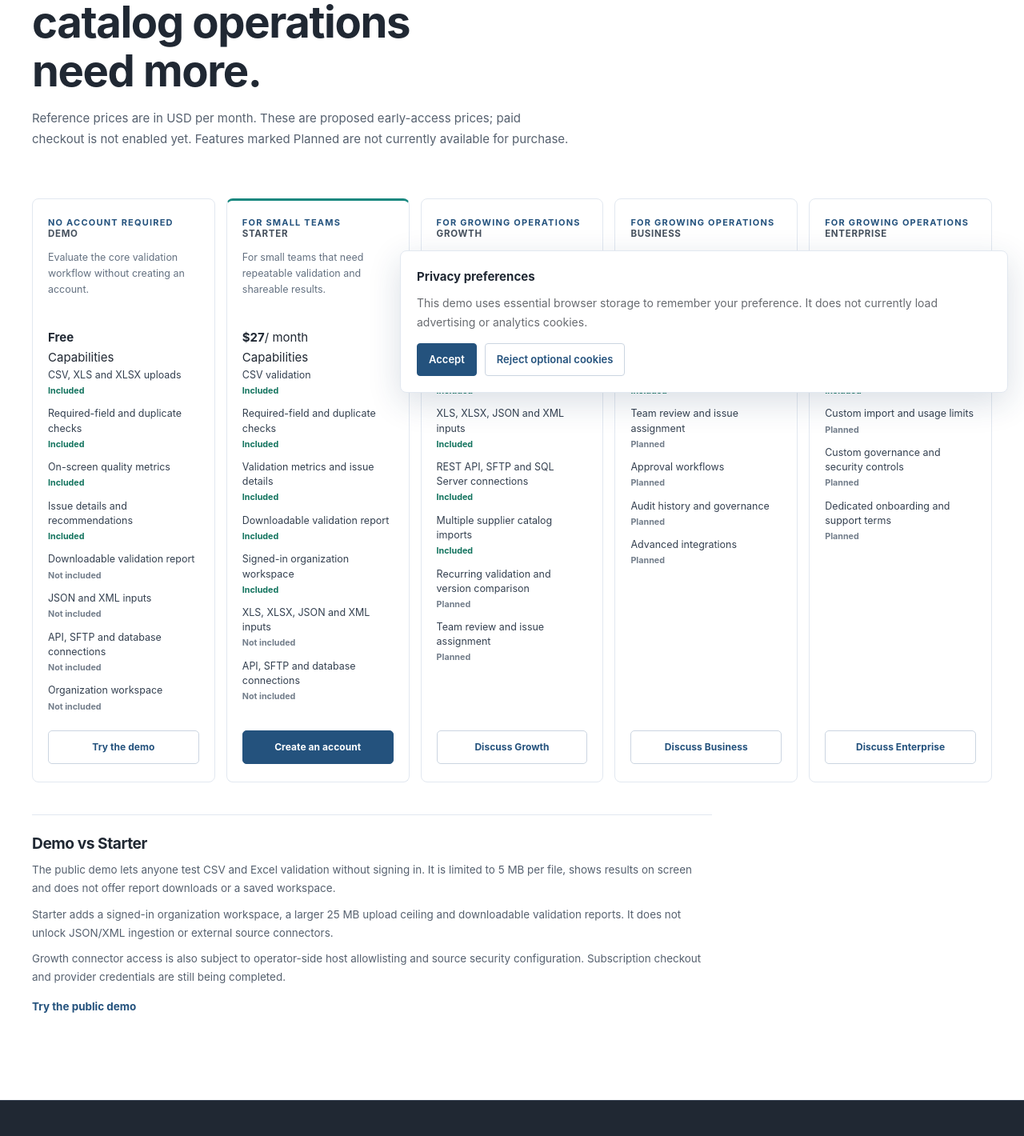
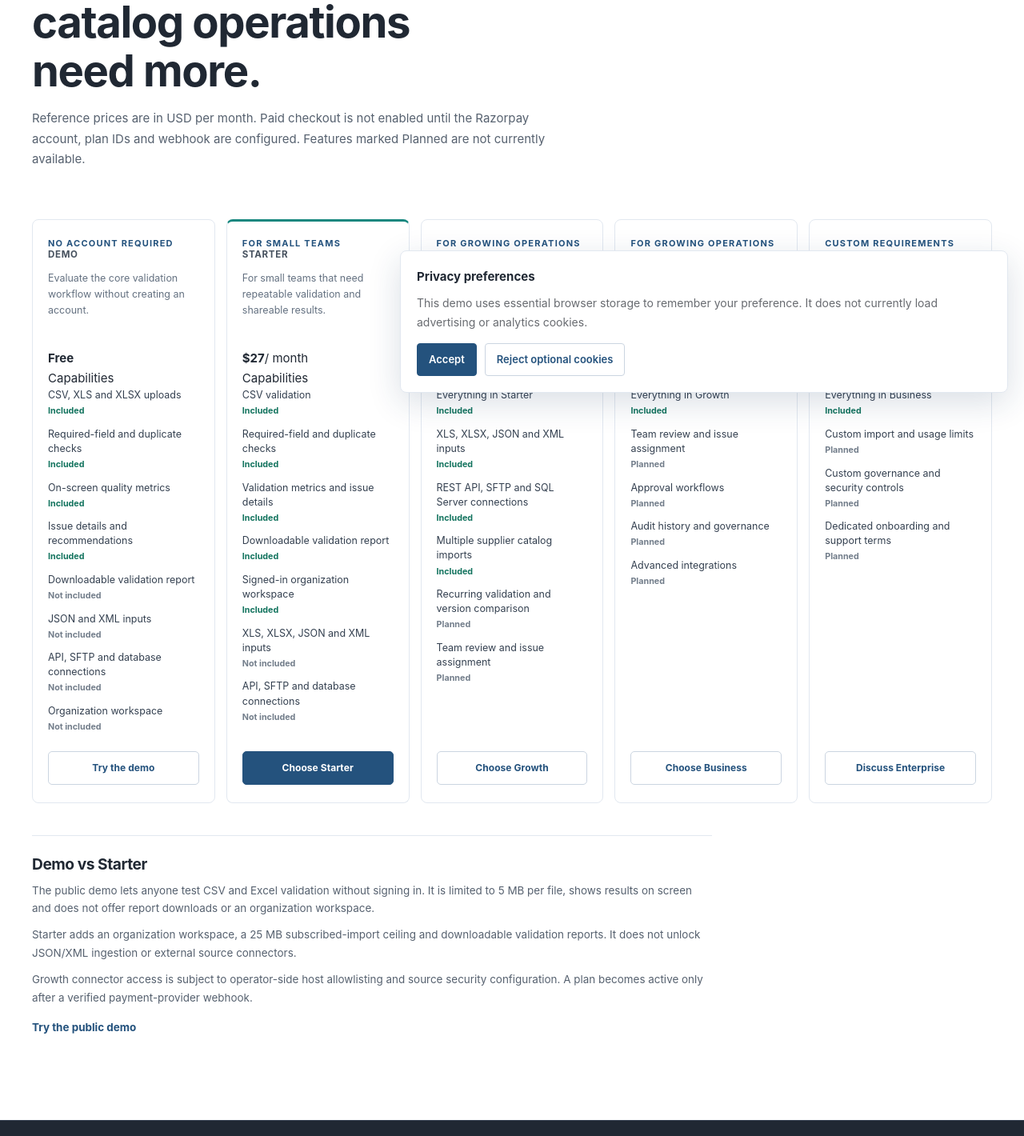
Before and after one commit to Revanth6699/compat-flow, a Next.js app in the folder frontend/: page /pricing in a window 1280 px wide. Shown: the part 289-1709 px from the top of the page at 80% size. Built offline with nearby package versions, Linux system fonts and the light colour scheme; no server answers.

Commit message:
Make pricing actions subscription-aware

```diff
--- a/frontend/app/pricing/page.tsx
+++ b/frontend/app/pricing/page.tsx
@@ -1,11 +1,12 @@
 "use client";
 
 import Link from "next/link";
+import { useAuth } from "@/components/auth-provider";
 
 type FeatureStatus = "Included" | "Planned" | "Not included";
 type Plan = {
-  name: string; price: string; description: string; featured?: boolean;
-  features: [string, FeatureStatus][]; action: string; href: string;
+  name: string; code?: string; price: string; description: string; featured?: boolean;
+  features: [string, FeatureStatus][]; action: string; href: string; custom?: boolean;
 };
 
 const plans: Plan[] = [
@@ -24,7 +25,7 @@ const plans: Plan[] = [
     action: "Try the demo", href: "/catalog/import",
   },
   {
-    name: "Starter", price: "$27", description: "For small teams that need repeatable validation and shareable results.", featured: true,
+    name: "Starter", code: "starter", price: "$27", description: "For small teams that need repeatable validation and shareable results.", featured: true,
     features: [
       ["CSV validation", "Included"],
       ["Required-field and duplicate checks", "Included"],
@@ -34,10 +35,10 @@ const plans: Plan[] = [
       ["XLS, XLSX, JSON and XML inputs", "Not included"],
       ["API, SFTP and database connections", "Not included"],
     ],
-    action: "Create an account", href: "/sign-up",
+    action: "Choose Starter", href: "/billing?plan=starter",
   },
   {
-    name: "Growth", price: "$64", description: "For teams working with multiple supplier feeds and connected data sources.",
+    name: "Growth", code: "growth", price: "$64", description: "For teams working with multiple supplier feeds and connected data sources.",
     features: [
       ["Everything in Starter", "Included"],
       ["XLS, XLSX, JSON and XML inputs", "Included"],
@@ -46,10 +47,10 @@ const plans: Plan[] = [
       ["Recurring validation and version comparison", "Planned"],
       ["Team review and issue assignment", "Planned"],
     ],
-    action: "Discuss Growth", href: "/contact?intent=pricing&plan=growth",
+    action: "Choose Growth", href: "/billing?plan=growth",
   },
   {
-    name: "Business", price: "$153", description: "For operations teams coordinating catalog quality across departments.",
+    name: "Business", code: "business", price: "$153", description: "For operations teams coordinating catalog quality across departments.",
     features: [
       ["Everything in Growth", "Included"],
       ["Team review and issue assignment", "Planned"],
@@ -57,7 +58,7 @@ const plans: Plan[] = [
       ["Audit history and governance", "Planned"],
       ["Advanced integrations", "Planned"],
     ],
-    action: "Discuss Business", href: "/contact?intent=pricing&plan=business",
+    action: "Choose Business", href: "/billing?plan=business",
   },
   {
     name: "Enterprise", price: "Custom", description: "For organizations with custom scale, integration and governance requirements.",
@@ -67,24 +68,30 @@ const plans: Plan[] = [
       ["Custom governance and security controls", "Planned"],
       ["Dedicated onboarding and support terms", "Planned"],
     ],
-    action: "Discuss Enterprise", href: "/contact?intent=pricing&plan=enterprise",
+    action: "Discuss Enterprise", href: "/contact?intent=pricing&plan=enterprise", custom: true,
   },
 ];
 
 export default function PricingPage() {
+  const { user, loading } = useAuth();
   return (
     <main id="main" className="page pricing-page">
       <div className="container">
         <section className="pricing-intro">
           <div className="eyebrow">Plans built around your workflow</div>
           <h1>Start with a demo. Upgrade when your catalog operations need more.</h1>
-          <p>Reference prices are in USD per month. These are proposed early-access prices; paid checkout is not enabled yet. Features marked Planned are not currently available for purchase.</p>
+          <p>Reference prices are in USD per month. Paid checkout is not enabled until the Razorpay account, plan IDs and webhook are configured. Features marked Planned are not currently available.</p>
         </section>
         <section className="pricing-grid" aria-label="CompatFlow plans">
-          {plans.map(plan => (
+          {plans.map(plan => {
+            const href = plan.code
+              ? (user ? plan.href : `/sign-up?plan=${plan.code}`)
+              : plan.href;
+            const action = plan.code && user ? "Manage subscription" : plan.action;
+            return (
               <article className={`pricing-card${plan.featured ? " pricing-card-featured" : ""}`} key={plan.name}>
                 <div className="pricing-card-top">
-                <div className="eyebrow">{plan.name === "Demo" ? "No account required" : plan.featured ? "For small teams" : "For growing operations"}</div>
+                  <div className="eyebrow">{plan.name === "Demo" ? "No account required" : plan.featured ? "For small teams" : plan.custom ? "Custom requirements" : "For growing operations"}</div>
                   <h2>{plan.name}</h2><p>{plan.description}</p>
                   <div className="pricing-amount"><strong>{plan.price}</strong>{plan.price !== "Free" && plan.price !== "Custom" && <span>/ month</span>}</div>
                 </div>
@@ -97,15 +104,20 @@ export default function PricingPage() {
                     </li>
                   ))}
                 </ul>
-              <div className="pricing-card-action"><Link className={plan.featured ? "button" : "button button-secondary"} href={plan.href}>{plan.action}</Link></div>
+                <div className="pricing-card-action">
+                  <Link className={plan.featured ? "button" : "button button-secondary"} href={href} aria-disabled={loading && !!plan.code}>
+                    {loading && plan.code ? "Checking account…" : action}
+                  </Link>
+                </div>
               </article>
-          ))}
+            );
+          })}
         </section>
         <section className="pricing-footnote">
           <h2>Demo vs Starter</h2>
-          <p>The public demo lets anyone test CSV and Excel validation without signing in. It is limited to 5 MB per file, shows results on screen and does not offer report downloads or a saved workspace.</p>
-          <p>Starter adds a signed-in organization workspace, a larger 25 MB upload ceiling and downloadable validation reports. It does not unlock JSON/XML ingestion or external source connectors.</p>
-          <p>Growth connector access is also subject to operator-side host allowlisting and source security configuration. Subscription checkout and provider credentials are still being completed.</p>
+          <p>The public demo lets anyone test CSV and Excel validation without signing in. It is limited to 5 MB per file, shows results on screen and does not offer report downloads or an organization workspace.</p>
+          <p>Starter adds an organization workspace, a 25 MB subscribed-import ceiling and downloadable validation reports. It does not unlock JSON/XML ingestion or external source connectors.</p>
+          <p>Growth connector access is subject to operator-side host allowlisting and source security configuration. A plan becomes active only after a verified payment-provider webhook.</p>
           <Link className="pricing-text-link" href="/catalog/import">Try the public demo</Link>
         </section>
       </div>
```
Lines whose indentation alone changed are shown as unchanged.
